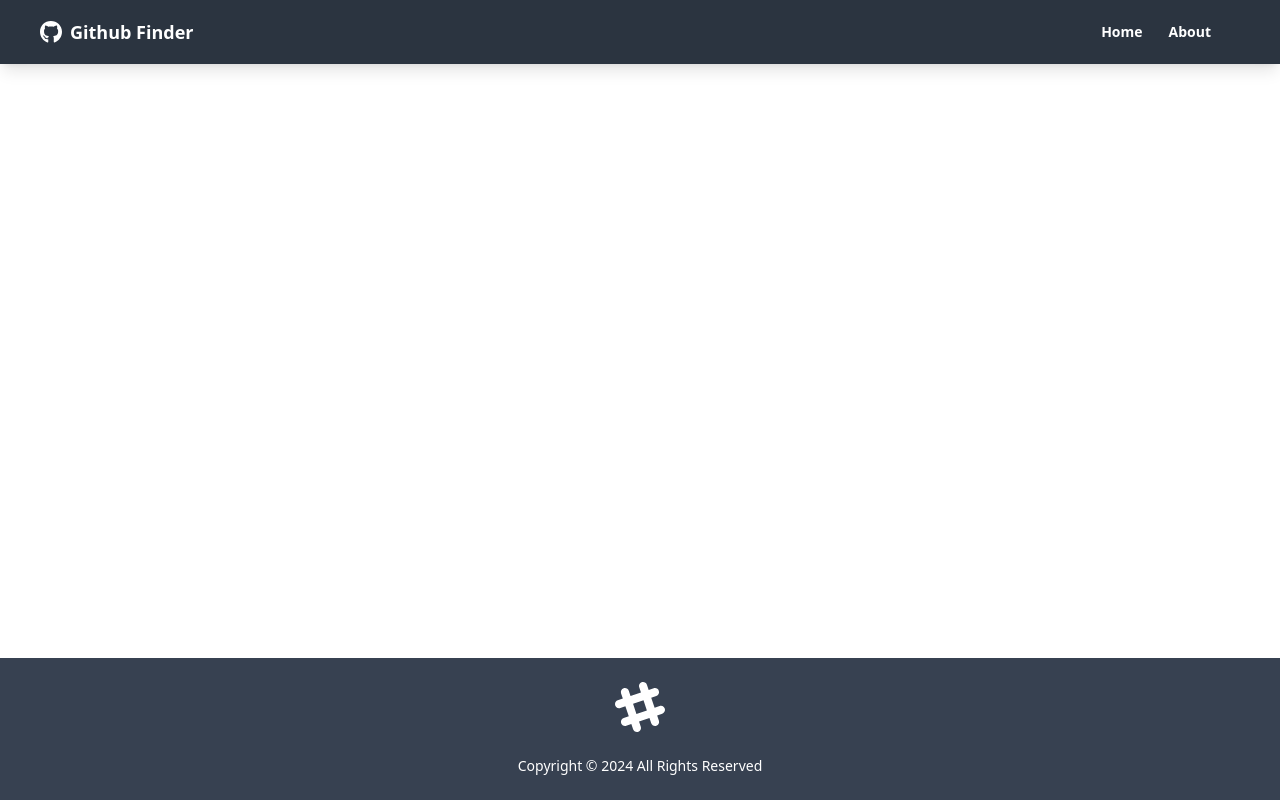
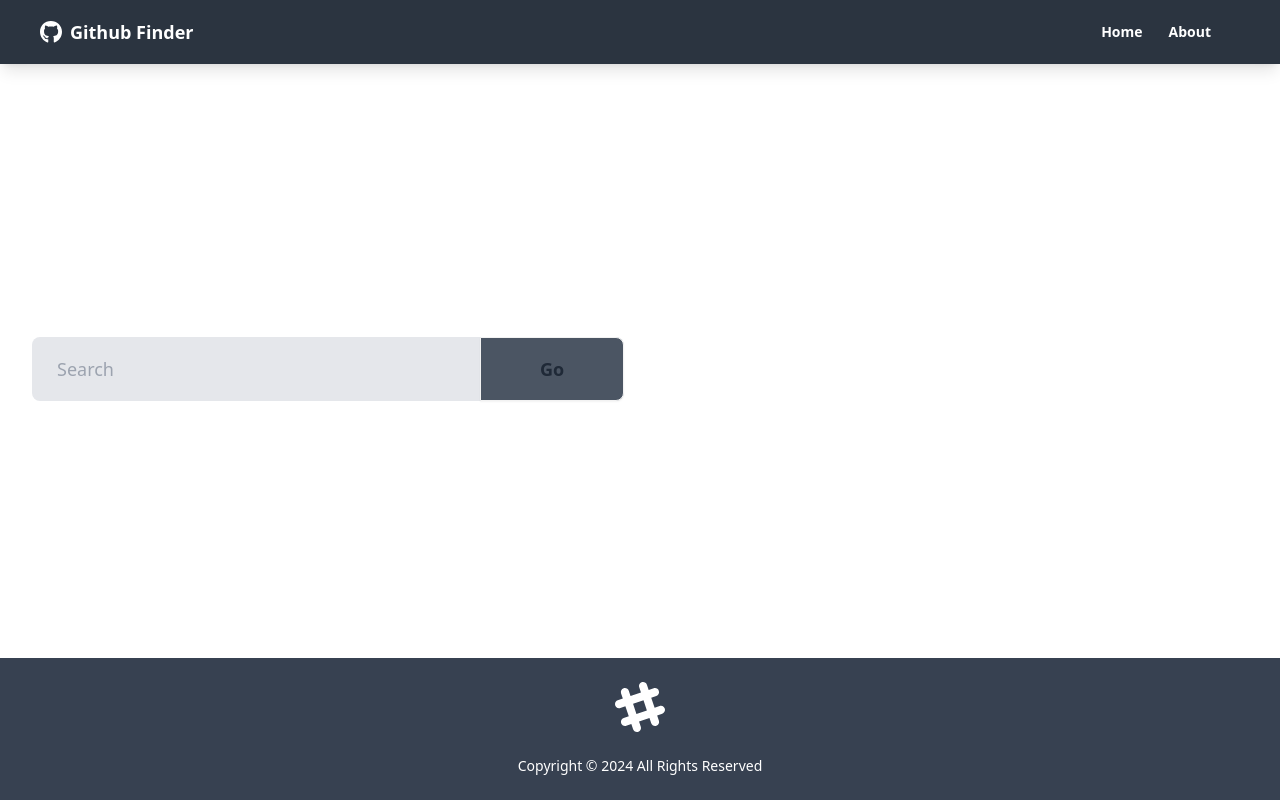
Before and after one commit to dinukah99/github-finder-react-app, a React (Vite) app: page / in a window 1280 px wide. Built offline with nearby package versions, Linux system fonts and the light colour scheme.

Commit message:
user search component

```diff
--- /dev/null
+++ b/src/components/users/UserSearch.jsx
@@ -0,0 +1,50 @@
+import {useState, useContext} from 'react';
+import GithubContext from "../../context/github/GithubContext.js";
+
+function UserSearch() {
+    const [text, setText] = useState('')
+
+    const {users} = useContext(GithubContext)
+
+    const handleChange = (e) => {
+        setText(e.target.value)
+    }
+
+    const handleSubmit = (e) => {
+        e.preventDefault()
+        if (text === '') {
+            alert('Please enter something')
+        } else {
+            // TODO - Search Users
+        }
+        setText('');
+    }
+
+    return (
+        <div className='grid grid-cols-1 xl:grid-cols-2 lg:grid-cols-2 md:grid-cols-2 mb-8 gap-8'>
+            <div>
+                <form onSubmit={handleSubmit}>
+                    <div className="form-control">
+                        <div className="relative">
+                            <input className="input w-full pr-40 bg-gray-200 input-lg text-black" placeholder='Search'
+                                   value={text} onChange={handleChange}>
+
+                            </input>
+                            <button type='submit'
+                                    className="absolute top-0 right-0 rounded-l-none w-36 btn bg-gray-600 btn-lg">
+                                Go
+                            </button>
+                        </div>
+                    </div>
+                </form>
+            </div>
+            {users.length > 0 && (
+                <div>
+                    <button onClick={() => setText('')} className="btn btn-ghost btn-lg bg-gray-600">Clear</button>
+                </div>
+            )}
+        </div>
+    );
+}
+
+export default UserSearch;
--- a/src/pages/Home.jsx
+++ b/src/pages/Home.jsx
@@ -1,9 +1,10 @@
 import UserResults from "../components/users/UserResults.jsx";
+import UserSearch from "../components/users/UserSearch.jsx";
 
-function Home(props) {
+function Home() {
     return (
         <>
-            {/*SEARCH COMPONENT*/}
+            <UserSearch/>
             <UserResults/>
         </>
     );
```
